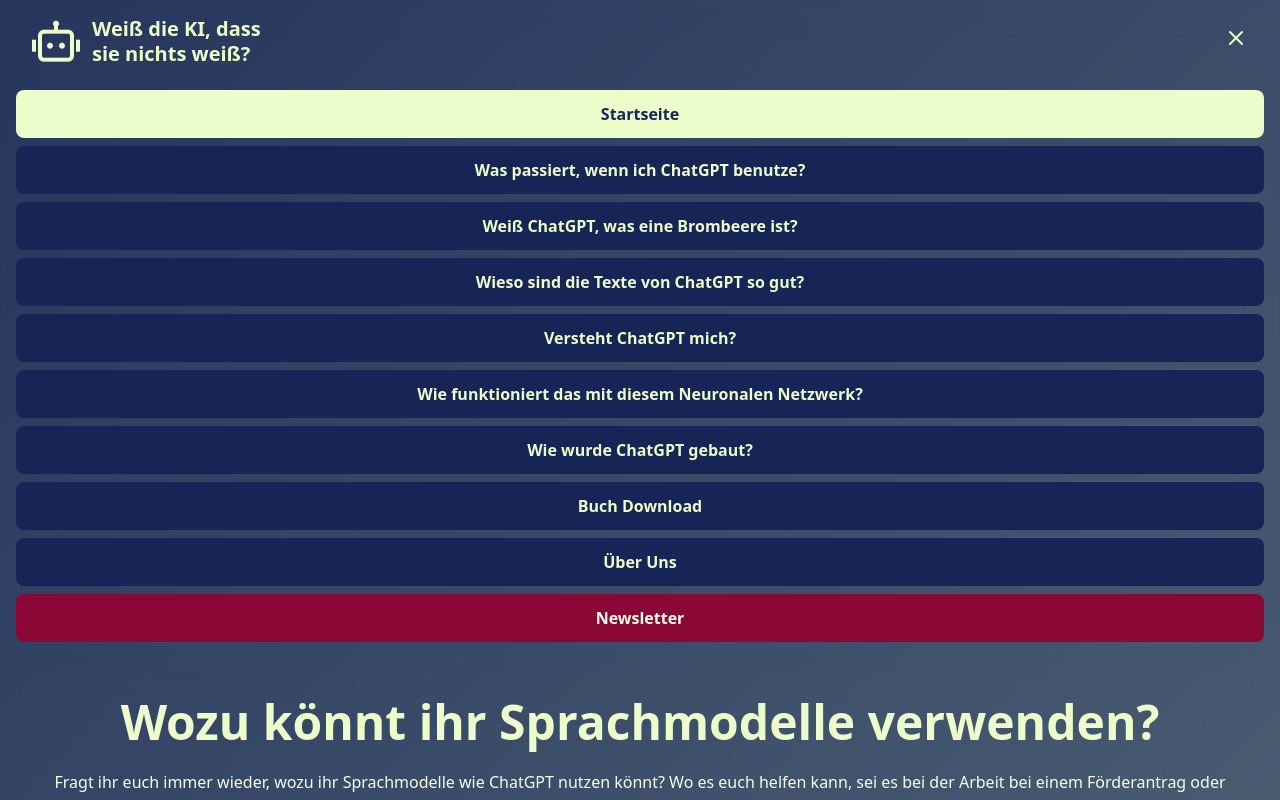
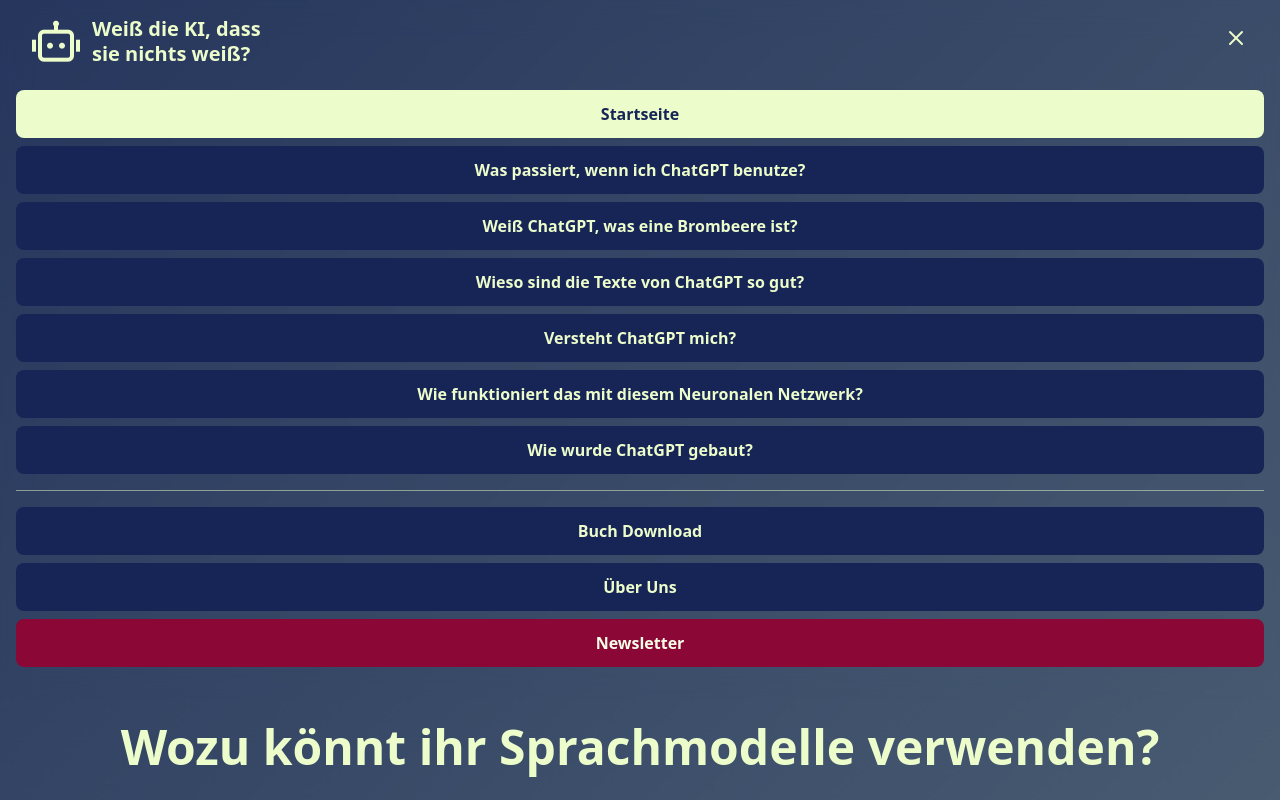
Before and after one commit to TNattermann/weiss-die-ki-dass-sie-nichts-weiss-frontend, a React (Vite) app: page / in a window 1280 px wide. Both pictures are taken after a click on the button 1236 px from the left and 38 px from the top of the page. Shown: the top 800 px of the page. Built offline with nearby package versions, Linux system fonts and the light colour scheme.

Commit message:
Added content separator in navbar

```diff
--- a/src/components/Navbar.tsx
+++ b/src/components/Navbar.tsx
@@ -3,20 +3,24 @@ import {NavLink} from "react-router-dom";
 import {Menu, X} from "lucide-react";
 
 interface NavItem {
-    to: string;
+    to?: string;
     label: string;
+    type?: "link" | "separator";
 }
 
 const navItems: NavItem[] = [
-    {to: '/', label: 'Startseite'},
-    {to: '/temperature', label: 'Was passiert, wenn ich ChatGPT benutze?'},
-    {to: '/tokeninfo', label: 'Weiß ChatGPT, was eine Brombeere ist?'},
-    {to: '/wordembeddings', label: 'Wieso sind die Texte von ChatGPT so gut?'},
-    {to: '/attention', label: 'Versteht ChatGPT mich?'},
-    {to: "/modellgleichung", label: "Wie funktioniert das mit diesem Neuronalen Netzwerk?"},
-    {to: '/networkLearning', label: 'Wie wurde ChatGPT gebaut?'},
-    {to: '/download', label: 'Buch Download'},
-    {to: '/aboutus', label: 'Über Uns'}
+    { to: '/', label: 'Startseite' },
+    { to: '/temperature', label: 'Was passiert, wenn ich ChatGPT benutze?' },
+    { to: '/tokeninfo', label: 'Weiß ChatGPT, was eine Brombeere ist?' },
+    { to: '/wordembeddings', label: 'Wieso sind die Texte von ChatGPT so gut?' },
+    { to: '/attention', label: 'Versteht ChatGPT mich?' },
+    { to: "/modellgleichung", label: "Wie funktioniert das mit diesem Neuronalen Netzwerk?" },
+    { to: '/networkLearning', label: 'Wie wurde ChatGPT gebaut?' },
+
+    { label: 'separator', type: "separator" },
+
+    { to: '/download', label: 'Buch Download' },
+    { to: '/aboutus', label: 'Über Uns' }
 ];
 
 function Navbar() {
@@ -49,12 +53,15 @@ function Navbar() {
             {isMenuOpen && (
                 <div className="px-4 pt-2 pb-4 mt-4">
                     <div className="space-y-2">
-                        {navItems.map(({to, label}) => (
+                        {navItems.map(({ to, label, type }) =>
+                            type === "separator" ? (
+                                <hr key={label} className="my-4 border-t text-primary/50" />
+                            ) : (
                                 <NavLink
                                     key={to}
-                                to={to}
+                                    to={to!}
                                     onClick={() => setIsMenuOpen(false)}
-                                className={({isActive}) =>
+                                    className={({ isActive }) =>
                                         `block text-center px-3 py-3 rounded-lg text-base font-semibold transition-colors duration-200 ${
                                             isActive
                                                 ? "bg-primary-container-selected text-on-primary-container-selected"
@@ -64,7 +71,8 @@ function Navbar() {
                                 >
                                     {label}
                                 </NavLink>
-                        ))}
+                            )
+                        )}
 
                         <NavLink
                             to=""
```
Lines whose indentation alone changed are shown as unchanged.
